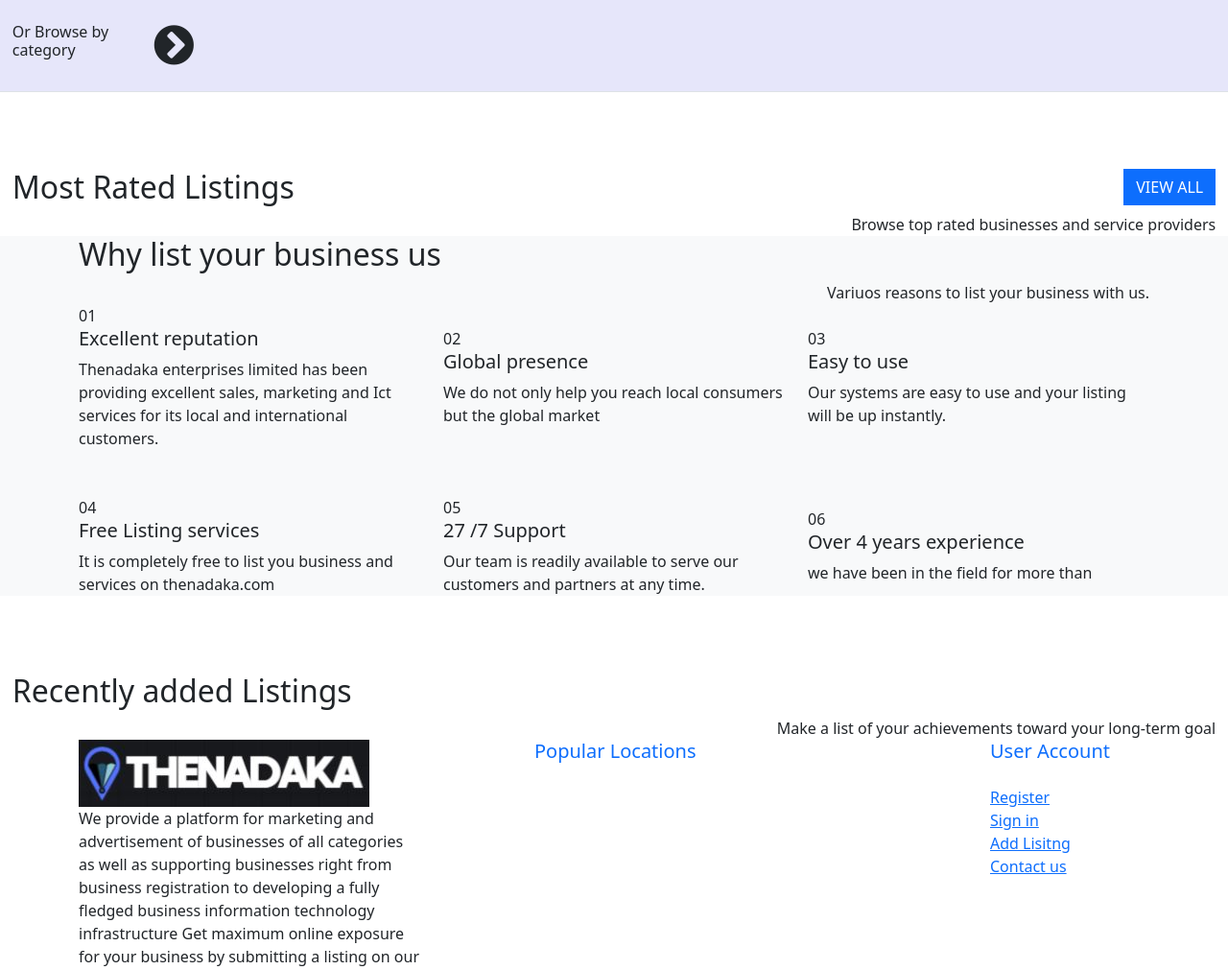
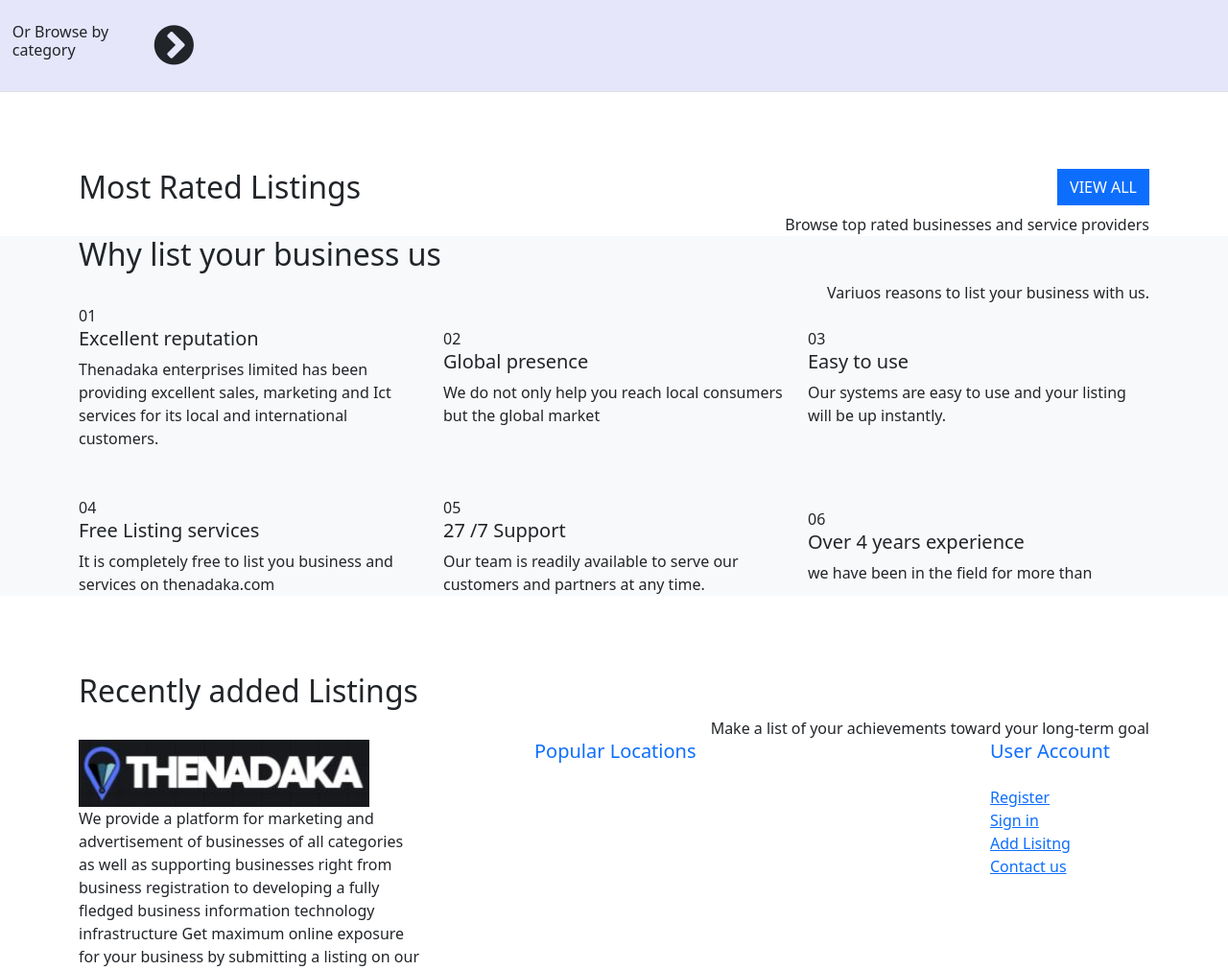
Before and after one commit to taibu/ThenadakaDirectory, a CodeIgniter app: page /ThenadakaDirectory/ in a window 1280 px wide. Shown: the part 256-1267 px from the top of the page at 96% size. Run offline with CodeIgniter, Linux system fonts and the light colour scheme; data that the repository does not hold is empty; some libraries are stand-ins or nearby versions.

Commit message:
Added margins and altered the dispay of listings

```diff
--- a/application/views/Pages/viewListingByAdmin.php
+++ b/application/views/Pages/viewListingByAdmin.php
@@ -836,7 +836,7 @@
                                     <div class="col-lg-12 col-md-12">
                                         <form action="<?php echo base_url('Admin/SubmitListingProduct') ?>"
                                             enctype="multipart/form-data" method="post">
-                                            <h4 class="mb-4">Add Listing</h4>
+                                            <h4 class="mb-4">Add Product / Service to Listing</h4>
                                             <div class="sidebar mb-0">
                                                 <div class="row">
                                                     <div class="mt-3 col-sm-12">
--- a/application/views/Pages/welcome_message.php
+++ b/application/views/Pages/welcome_message.php
@@ -134,7 +134,7 @@ Category -->
     <!--=================================
 Places -->
     <section class="space-pb popup-gallery">
-        <div class="containe" style="width:98%;margin:auto;padding-top:80px;">
+        <div class="container" style="width:98%;margin:auto;padding-top:80px;">
             <div class="row">
                 <div class="col-12">
                     <div class="section-title">
@@ -294,7 +294,7 @@ Places -->
     <!--=================================
 Places -->
     <section class="space-pb popup-gallery">
-        <div class="containe" style="width:98%;margin:auto;padding-top:80px;">
+        <div class="container" style="width:98%;margin:auto;padding-top:80px;">
             <div class="row">
                 <div class="col-12">
                     <div class="section-title">
```
